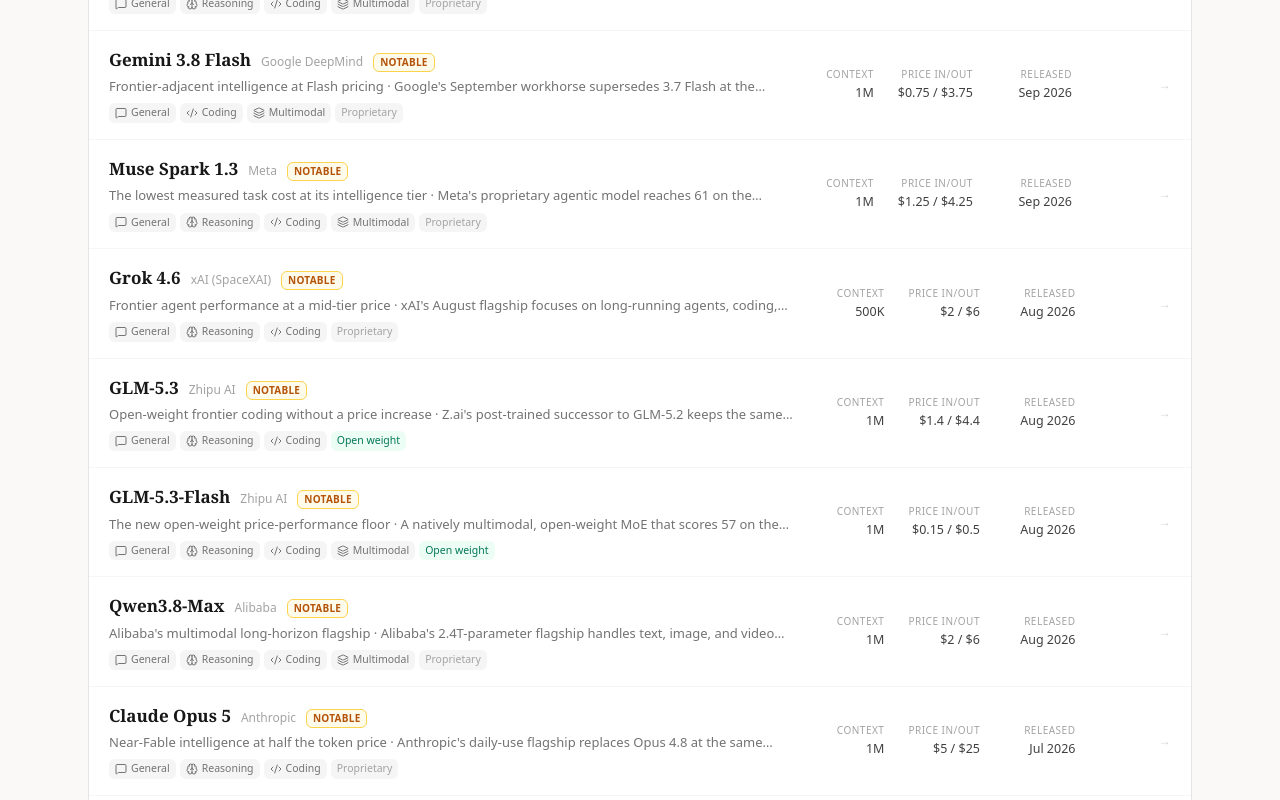
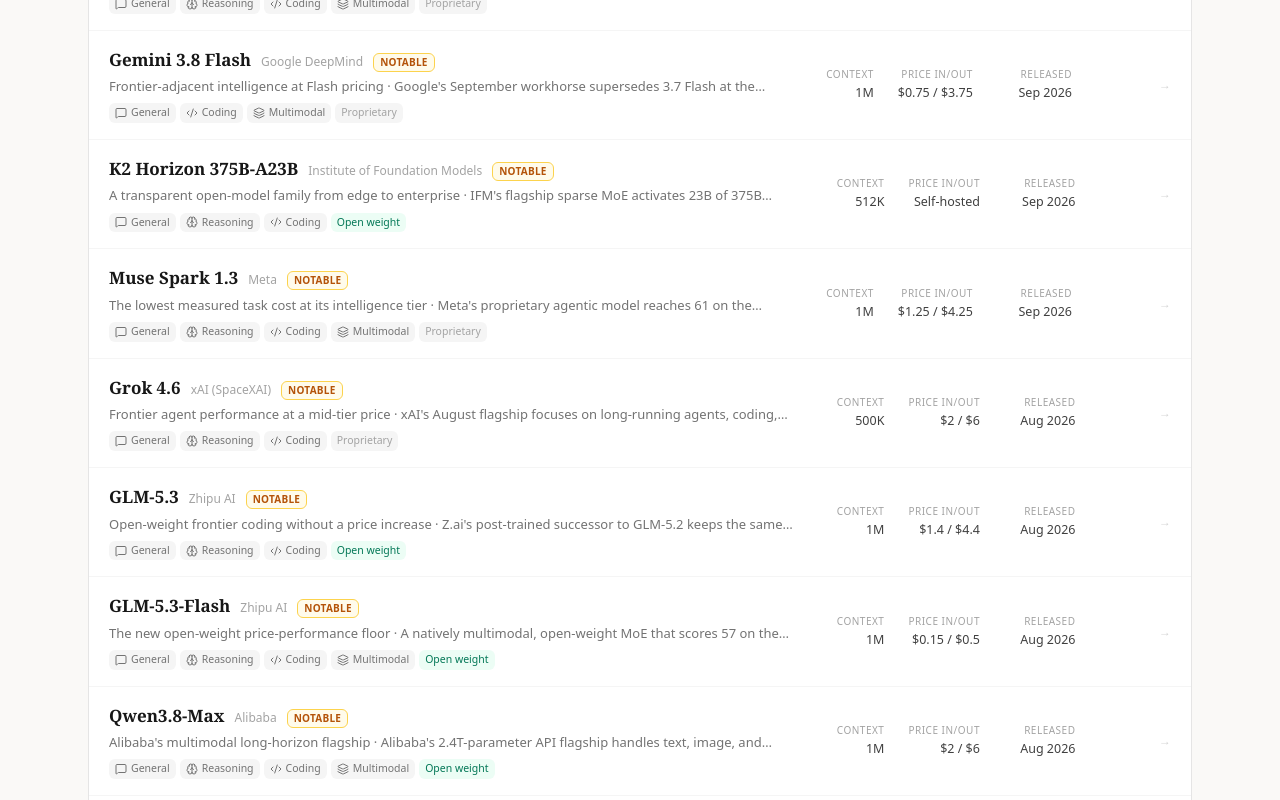
Before and after one commit to robert-awere/RobClawx-Projects, a React (Vite) app in the folder frontierai-directory/: page / in a window 1280 px wide. Shown: the part 780-1580 px from the top of the page. Built offline with nearby package versions, Linux system fonts and the light colour scheme.

Commit message:
feat(frontierai): add K2 Horizon and verify Qwen weights

```diff
--- a/frontierai-directory/src/data/models.ts
+++ b/frontierai-directory/src/data/models.ts
@@ -33,7 +33,7 @@
   audio: 'Audio & Speech',
 };
 
-export const LAST_UPDATED = '2026-09-04';
+export const LAST_UPDATED = '2026-09-08';
 
 export const MODELS: AIModel[] = [
   // ── Anthropic ───────────────────────────────────────────
@@ -400,16 +400,17 @@
     provider: 'Alibaba',
     providerColor: '#e05500',
     category: ['language', 'reasoning', 'coding', 'multimodal'],
-    openWeight: false,
+    openWeight: true,
     released: '2026-08',
     context: 1000000,
     pricing: { input: 2, output: 6 },
     params: '2.4T MoE / 95B active',
+    license: 'Qwen3.8-Max License',
     tagline: 'Alibaba\'s multimodal long-horizon flagship',
     description:
-      'Alibaba\'s 2.4T-parameter flagship handles text, image, and video across a 1M context window with up to 131K output. International API pricing is $2/$6; regional rates vary. The model ranks near the top on agentic knowledge-work evaluations, but the promised open-weight release was not independently verified during this review.',
-    strengths: ['1M multimodal context', '131K max output', 'Strong agentic knowledge work', 'Adjustable reasoning effort'],
-    weaknesses: ['Promised weights not yet verified', 'Regional pricing varies', 'Vendor long-horizon claims need independent replication'],
+      'Alibaba\'s 2.4T-parameter API flagship handles text, image, and video across a 1M context window with up to 131K output at $2/$6 internationally. The downloadable 2.4T/95B-active checkpoint is now available, but it is text-only, requires thinking mode, and uses a custom license with attribution and large-provider restrictions.',
+    strengths: ['1M multimodal API context', 'Downloadable 2.4T weights', 'Strong agentic knowledge work', 'Adjustable API reasoning effort'],
+    weaknesses: ['Open checkpoint is text-only and always-thinking', 'Custom license restricts some large providers', 'Regional pricing varies', 'Vendor long-horizon claims need independent replication'],
     bestFor: ['Long-horizon agents', 'Multimodal document work', 'Multilingual products', 'Chinese-language business'],
     benchmark: { label: 'GDPval-AA v2', score: '1739' },
     website: 'https://qwen.ai/blog/qwen3.8-max',
@@ -433,6 +434,31 @@
     weaknesses: ['A generation behind 3.7-Max', 'Agentic scores mid-pack'],
     bestFor: ['Self-hosting', 'Fine-tuning', 'CJK products on owned infra'],
     website: 'https://qwen.ai',
+  },
+
+  // ── Institute of Foundation Models ───────────────────────
+  {
+    id: 'k2-horizon-375b-a23b',
+    name: 'K2 Horizon 375B-A23B',
+    provider: 'Institute of Foundation Models',
+    providerColor: '#7c3aed',
+    category: ['language', 'reasoning', 'coding'],
+    openWeight: true,
+    released: '2026-09',
+    context: 524288,
+    contextLabel: '512K',
+    pricing: { input: null, output: null },
+    params: '375B MoE / 23B active',
+    license: 'Apache 2.0',
+    tagline: 'A transparent open-model family from edge to enterprise',
+    description:
+      'IFM\'s flagship sparse MoE activates 23B of 375B parameters per token and ships with Apache-2.0 weights, native 512K context, and reasoning-effort controls. Artificial Analysis scores it 47: capable, but below the open frontier. IFM promises training data, code, and intermediate checkpoints; the flagship model card says those transparency artifacts are still forthcoming.',
+    strengths: ['Apache-2.0 weights', '512K native context', '23B active parameters', 'Family spans 0.9B to 375B'],
+    weaknesses: ['AA Intelligence Index trails open leaders', 'Flagship needs multi-GPU infrastructure', 'Training data and intermediate checkpoints still forthcoming', 'Vendor benchmark comparisons need replication'],
+    bestFor: ['Open-model research', 'Private enterprise inference', 'Long-context experimentation', 'Studying training-stage behavior'],
+    benchmark: { label: 'AA Intelligence Index', score: '47' },
+    website: 'https://huggingface.co/IFM/K2-Horizon-375B-A23B',
+    hot: true,
   },
 
   // ── Meta ────────────────────────────────────────────────
```
Also changed, not shown: 2 other files (tests, documents, lock files or other folders).
